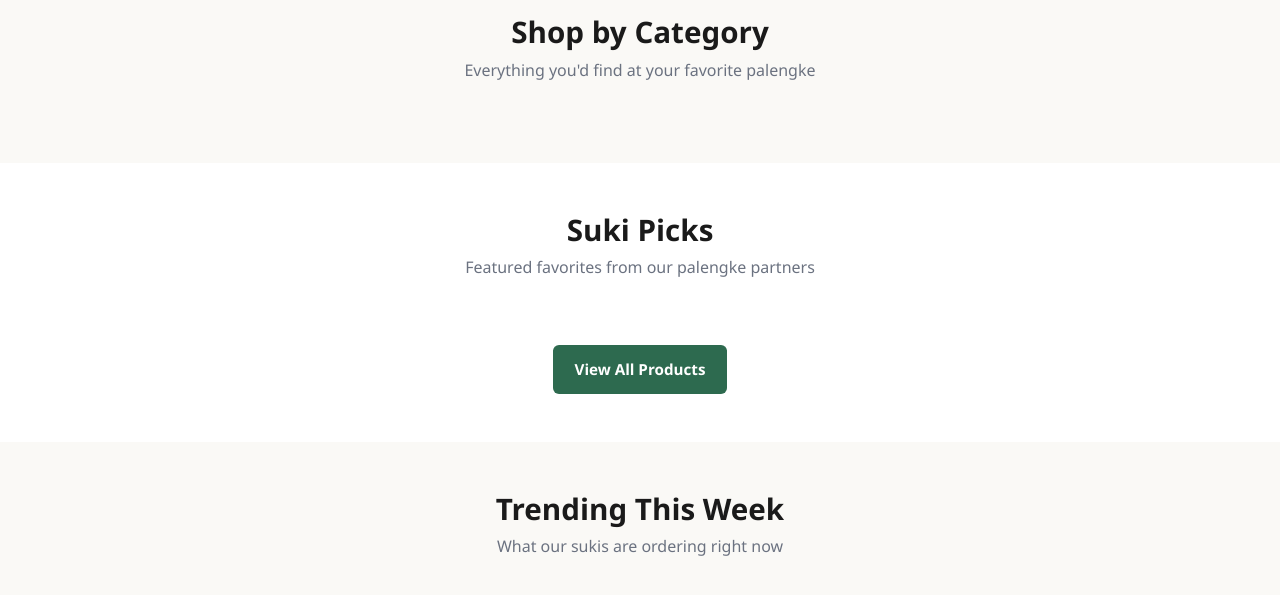
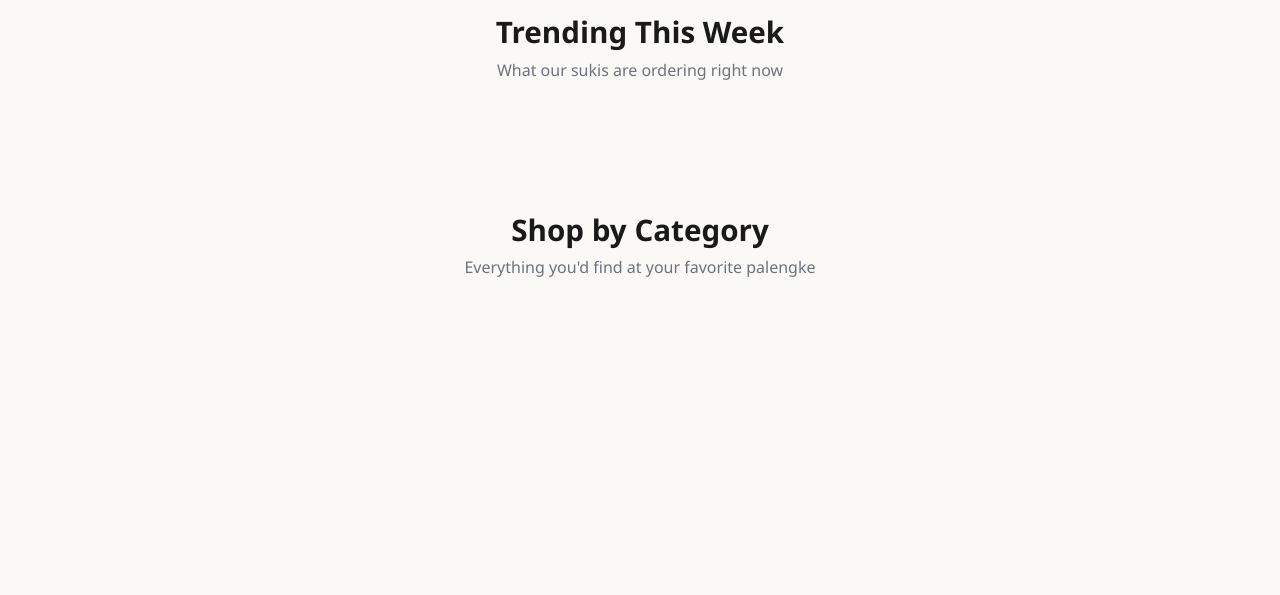
Before and after one commit to kentoxd/GO-Cery-, a website: page index.html in a window 1280 px wide. Shown: the part 413-1008 px from the top of the page. After the commit the page ends 800 px from the top, so only its background shows below. Drawn offline with Linux system fonts and the light colour scheme; no server answers.

Commit message:
fliparoo

```diff
--- a/index.html
+++ b/index.html
@@ -37,6 +37,16 @@
     <section class="section">
       <div class="container">
         <div class="section__header">
+          <h2>Trending This Week</h2>
+          <p>What our sukis are ordering right now</p>
+        </div>
+        <div class="grid grid--4" id="trending-products"></div>
+      </div>
+    </section>
+
+    <section class="section">
+      <div class="container">
+        <div class="section__header">
           <h2>Shop by Category</h2>
           <p>Everything you'd find at your favorite palengke</p>
         </div>
@@ -44,28 +54,6 @@
       </div>
     </section>
 
-    <section class="section section--alt">
-      <div class="container">
-        <div class="section__header">
-          <h2>Suki Picks</h2>
-          <p>Featured favorites from our palengke partners</p>
-        </div>
-        <div class="grid grid--4" id="featured-products"></div>
-        <div style="text-align:center;margin-top:2rem">
-          <a href="pages/shop.html" class="btn btn--primary">View All Products</a>
-        </div>
-      </div>
-    </section>
-
-    <section class="section">
-      <div class="container">
-        <div class="section__header">
-          <h2>Trending This Week</h2>
-          <p>What our sukis are ordering right now</p>
-        </div>
-        <div class="grid grid--4" id="trending-products"></div>
-      </div>
-    </section>
   </main>
 
   <div id="site-footer"></div>
```
